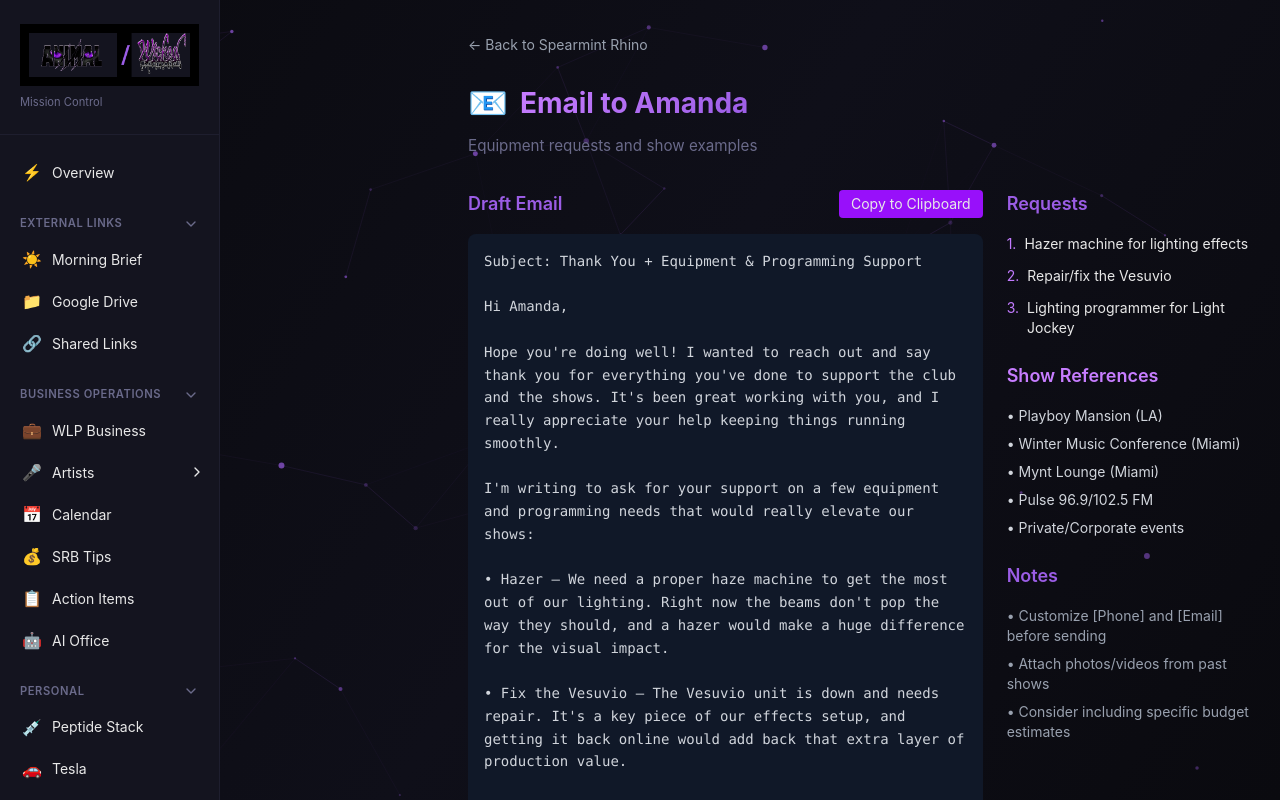
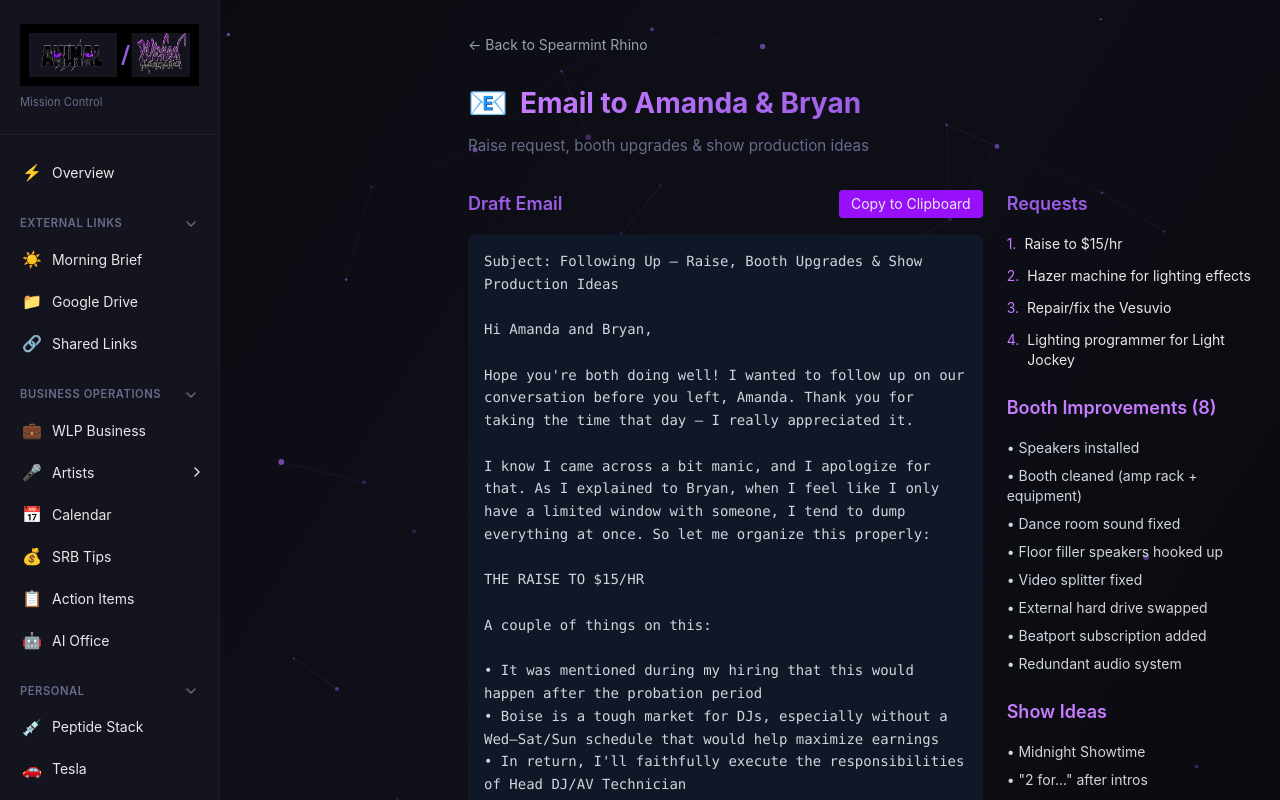
Before and after one commit to Animal71Animal/Mission-Control, a Next.js app: page /spearmint-rhino/amanda-email in a window 1280 px wide. Shown: the top 800 px of the page. Built offline with nearby package versions, Linux system fonts and the light colour scheme.

Commit message:
feat: update Amanda/Bryan email with full draft — raise, booth upgrades, show ideas, equipment requests

```diff
--- a/app/spearmint-rhino/amanda-email/page.tsx
+++ b/app/spearmint-rhino/amanda-email/page.tsx
@@ -3,33 +3,64 @@
 import PageHeader from "@/components/PageHeader";
 import Link from "next/link";
 
-const emailDraft = `Subject: Thank You + Equipment & Programming Support
+const emailDraft = `Subject: Following Up — Raise, Booth Upgrades & Show Production Ideas
 
-Hi Amanda,
+Hi Amanda and Bryan,
 
-Hope you're doing well! I wanted to reach out and say thank you for everything you've done to support the club and the shows. It's been great working with you, and I really appreciate your help keeping things running smoothly.
+Hope you're both doing well! I wanted to follow up on our conversation before you left, Amanda. Thank you for taking the time that day — I really appreciated it.
 
-I'm writing to ask for your support on a few equipment and programming needs that would really elevate our shows:
+I know I came across a bit manic, and I apologize for that. As I explained to Bryan, when I feel like I only have a limited window with someone, I tend to dump everything at once. So let me organize this properly:
 
-• Hazer — We need a proper haze machine to get the most out of our lighting. Right now the beams don't pop the way they should, and a hazer would make a huge difference for the visual impact.
+THE RAISE TO $15/HR
 
-• Fix the Vesuvio — The Vesuvio unit is down and needs repair. It's a key piece of our effects setup, and getting it back online would add back that extra layer of production value.
+A couple of things on this:
 
-• Lighting Programmer — I'd love to bring in a lighting programmer to help build out scenes in Light Jockey and get our DMX chain fully optimized. With the right programming, we could have the club looking like a proper concert venue.
+• It was mentioned during my hiring that this would happen after the probation period
+• Boise is a tough market for DJs, especially without a Wed–Sat/Sun schedule that would help maximize earnings
+• In return, I'll faithfully execute the responsibilities of Head DJ/AV Technician
 
-To give you a sense of what I'm aiming for, here are some examples of my past shows and the level of production I'm used to delivering:
+I have extensive experience leading teams with SOPs and protocols that produce results — and more importantly, revenue.
 
-• Playboy Mansion (Los Angeles) — Multi-stage residency with full lighting design and video integration
-• Winter Music Conference (Miami) — Annual festival appearances with concert-grade production
-• Mynt Lounge (Miami) — High-end club residency with custom lighting scenes and video mapping
-• Pulse 96.9 / 102.5 FM — Radio mixshow with branded visual content and promotional video production
-• Private events & corporate functions — Full production management including lighting, video, and audio
+Booth improvements completed so far:
+1. Installed speakers in booth
+2. Cleaned booth (amp rack and all equipment)
+3. Fixed sound in all dance rooms
+4. Added floor filler speakers that weren't hooked up correctly
+5. Fixed the video splitter for more options
+6. Swapped out the external hard drive
+7. Added Beatport subscription
+8. Hooked up a redundant audio system for if the main computer goes down
 
-I've attached a few photos and links to videos from these events so you can see the caliber of production I bring. With the right equipment and programming support, we can get Spearmint Rhino looking and sounding just as polished.
+More to come.
 
-Let me know what you think, and if there's a good time to chat through the details. I'm happy to work within whatever budget makes sense and prioritize the items that will have the biggest impact first.
+SHOW PRODUCTION IDEAS
 
-Thanks again for everything, Amanda. Looking forward to taking the club to the next level together.
+We discussed doing a "Midnight Showtime" where I introduce the girls and we do a special dance, followed by the classic "2 for..." format. I love this because it gives me time to bring up a Featured Entertainer (in-house) on Friday and Saturday nights without breaking the flow.
+
+With my background, I like to make a big theatrical production for showtime that really gets people excited. I've attached a couple examples — these are older videos, but they'd give you a sense of what I'm talking about. I'd obviously create new ones for the Spearmint brand at a much higher level with the tools I have now.
+
+As a side note — the intro video format is something that could scale across the entire Spearmint Rhino brand if it performs well here. Just something to keep in mind for the future.
+
+EQUIPMENT & SUPPORT REQUESTS
+
+1. Hazer — Here's a cost-effective option I think would work great for our space:
+   https://www.sweetwater.com/store/detail/Haze1DX--chauvet-dj-hurricane-haze-1dx-haze-machine-800-cfm
+
+2. Vesuvio Repair — We talked about getting the Chauvet Vesuvio we have fixed. Let me know if you need any specs on that unit.
+
+Both of these would be huge for putting on a real show, which is where I naturally lean. I think this type of production value helps retain regulars and brings in new clientele.
+
+3. Lighting Programmer — Something we didn't discuss, but would be very helpful: could I bring in a local light tech with Light Jockey experience for a couple hours? I haven't used LJ in a while and could use a refresher. I'd watch, learn, and apply that knowledge as part of my duties here.
+
+ONE LAST THING
+
+I just wanted to make a brief mention of the great job I think Bryan is doing. From the energy he brings to the club, to his common sense (which we all know is not plentiful these days), to his work ethic and dedication. Thankfully we worked through that initial misunderstanding and he is truly a pleasure to work for.
+
+And no, Bryan did not pay me for that endorsement... lol.
+
+Let me know what you think, and if there's a good time to chat through any of this. I'm happy to work within whatever budget makes sense and prioritize the items that will have the biggest impact first.
+
+Thanks again for everything.
 
 Best,
 Eric "ANIMAL" Mills
@@ -48,8 +79,8 @@ export default function AmandaEmailPage() {
       </Link>
 
       <PageHeader
-        title="Email to Amanda"
-        subtitle="Equipment requests and show examples"
+        title="Email to Amanda & Bryan"
+        subtitle="Raise request, booth upgrades & show production ideas"
         icon="📧"
       />
 
@@ -84,30 +115,51 @@ export default function AmandaEmailPage() {
             <ul className="space-y-3 text-sm">
               <li className="flex items-start gap-2">
                 <span className="text-purple-400">1.</span>
+                <span>Raise to $15/hr</span>
+              </li>
+              <li className="flex items-start gap-2">
+                <span className="text-purple-400">2.</span>
                 <span>Hazer machine for lighting effects</span>
               </li>
               <li className="flex items-start gap-2">
-                <span className="text-purple-400">2.</span>
+                <span className="text-purple-400">3.</span>
                 <span>Repair/fix the Vesuvio</span>
               </li>
               <li className="flex items-start gap-2">
-                <span className="text-purple-400">3.</span>
+                <span className="text-purple-400">4.</span>
                 <span>Lighting programmer for Light Jockey</span>
               </li>
             </ul>
           </div>
 
-          {/* Show Examples */}
+          {/* Booth Improvements */}
           <div className="card">
             <h3 className="text-lg font-semibold mb-4" style={{ color: "var(--accent2)" }}>
-              Show References
+              Booth Improvements (8)
             </h3>
             <ul className="space-y-2 text-sm text-gray-300">
-              <li>• Playboy Mansion (LA)</li>
-              <li>• Winter Music Conference (Miami)</li>
-              <li>• Mynt Lounge (Miami)</li>
-              <li>• Pulse 96.9/102.5 FM</li>
-              <li>• Private/Corporate events</li>
+              <li>• Speakers installed</li>
+              <li>• Booth cleaned (amp rack + equipment)</li>
+              <li>• Dance room sound fixed</li>
+              <li>• Floor filler speakers hooked up</li>
+              <li>• Video splitter fixed</li>
+              <li>• External hard drive swapped</li>
+              <li>• Beatport subscription added</li>
+              <li>• Redundant audio system</li>
+            </ul>
+          </div>
+
+          {/* Show Ideas */}
+          <div className="card">
+            <h3 className="text-lg font-semibold mb-4" style={{ color: "var(--accent2)" }}>
+              Show Ideas
+            </h3>
+            <ul className="space-y-2 text-sm text-gray-300">
+              <li>• Midnight Showtime</li>
+              <li>• "2 for..." after intros</li>
+              <li>• Featured Entertainer (Fri/Sat)</li>
+              <li>• Theatrical production style</li>
+              <li>• Scalable intro video format</li>
             </ul>
           </div>
 
@@ -118,8 +170,8 @@ export default function AmandaEmailPage() {
             </h3>
             <div className="space-y-2 text-sm text-gray-400">
               <p>• Customize [Phone] and [Email] before sending</p>
-              <p>• Attach photos/videos from past shows</p>
-              <p>• Consider including specific budget estimates</p>
+              <p>• Attach show videos & flyer</p>
+              <p>• Hazer link included in draft</p>
             </div>
           </div>
         </div>
```
